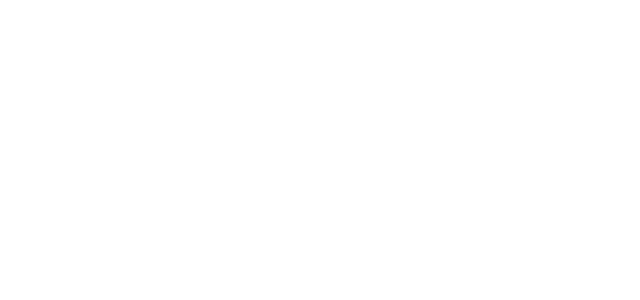
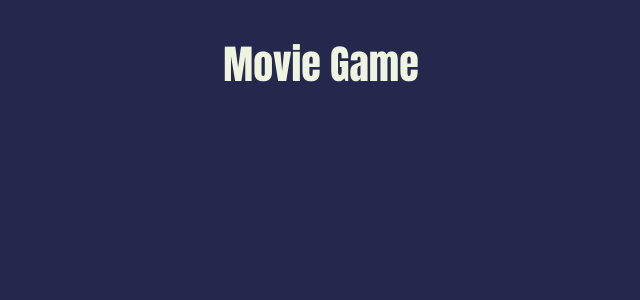
Before and after one commit to scottsak/MovieTimeline, a React (Create React App) app: page / in a window 1280 px wide. Shown: the top 300 px of the page, without its empty margins (319-959 px from the left). Built offline with nearby package versions, Linux system fonts and the light colour scheme.

Commit message:
updated styles

```diff
--- a/public/index.html
+++ b/public/index.html
@@ -3,8 +3,11 @@
   <head>
     <meta charset="utf-8" />
     <meta name="viewport" content="width=device-width, initial-scale=1" />
+    <link rel="preconnect" href="https://fonts.googleapis.com">
+<link rel="preconnect" href="https://fonts.gstatic.com" crossorigin>
+<link href="https://fonts.googleapis.com/css2?family=Anton&family=Ubuntu:wght@300&display=swap" rel="stylesheet">
     <link rel="stylesheet" href="https://stackpath.bootstrapcdn.com/bootstrap/4.3.1/css/bootstrap.min.css"/>
-    <title>Stub</title>
+    <title>Which Movie Came First</title>
   </head>
   <body>
     <div id="root"></div>
--- a/src/components/App.jsx
+++ b/src/components/App.jsx
@@ -1,9 +1,11 @@
 import React from 'react';
+import Card from './Card.jsx';
 
 function App() {
   return (
-    <div className="App">
-
+    <div>
+      <h1 id="gameTitle">Movie Game</h1>
+      <Card />
     </div>
   );
 }
--- /dev/null
+++ b/src/components/Card.jsx
@@ -0,0 +1,11 @@
+import React from 'react';
+
+function Card(){
+    return(
+        <div>
+
+        </div>
+    )
+}
+
+export default Card;
--- a/src/index.css
+++ b/src/index.css
@@ -1,13 +1,11 @@
 body {
   margin: 0;
-  font-family: -apple-system, BlinkMacSystemFont, 'Segoe UI', 'Roboto', 'Oxygen',
-    'Ubuntu', 'Cantarell', 'Fira Sans', 'Droid Sans', 'Helvetica Neue',
-    sans-serif;
-  -webkit-font-smoothing: antialiased;
-  -moz-osx-font-smoothing: grayscale;
+  background-color: #25274D;
+  color: #EDF5E1;
+  font-family: 'Anton', sans-serif;
+  text-align: center;
 }
 
-code {
-  font-family: source-code-pro, Menlo, Monaco, Consolas, 'Courier New',
-    monospace;
+#gameTitle{
+  padding: 40px 0px;;
 }
```
Also changed, not shown: public/colorScheme.txt (added).
